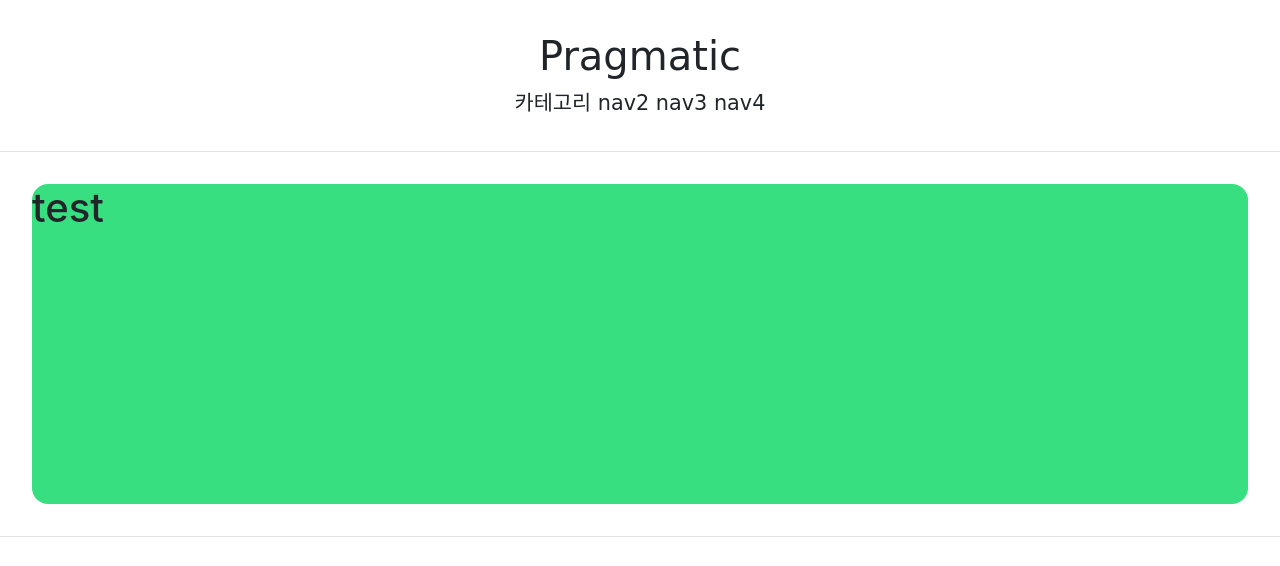
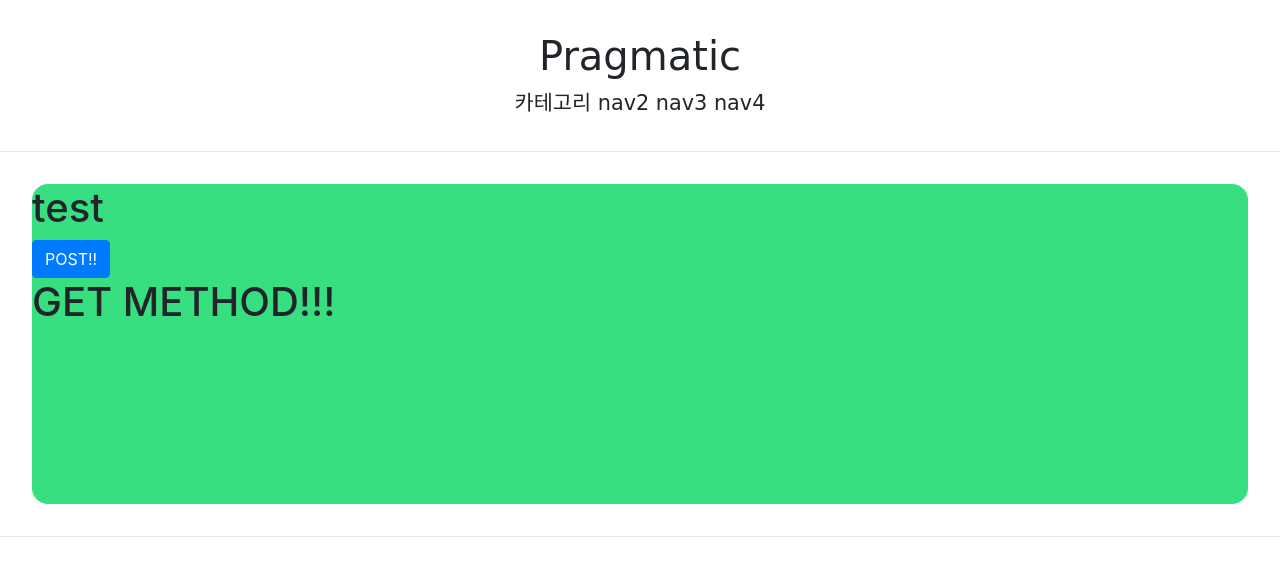
Before and after one commit to chl8488/pinterest, a Django app: page /account/hello_word/ in a window 1280 px wide. Shown: the top 566 px of the page. Run offline with Django 3.2, Linux system fonts and the light colour scheme; some web fonts are replaced.

Commit message:
django 15

```diff
--- a/accountapp/templates/accountapp/helloWorld.html
+++ b/accountapp/templates/accountapp/helloWorld.html
@@ -5,5 +5,13 @@
     border-radius: 1rem; margin: 2rem;">
     <h1>test</h1>
 
+    <form action="{% url 'accountapp:hello_word' %}" method="post">
+      {% csrf_token %}
+      <input type="submit" class="btn btn-primary" value="POST!!">
+    </form>
+    <h1>
+      {{text}}
+    </h1>
+
   </div>
 {% endblock %}
--- a/accountapp/views.py
+++ b/accountapp/views.py
@@ -5,4 +5,9 @@ from django.shortcuts import render
 # Create your views here.
 
 def hello_world(request):
-    return render(request, 'accountapp/helloWorld.html')
+    if request.method == 'POST':
+        return render(request, 'accountapp/helloWorld.html',context=
+        {'text':'POST METHOD!!!'})
+    else:
+        return render(request, 'accountapp/helloWorld.html', context=
+        {'text': 'GET METHOD!!!'})
```
